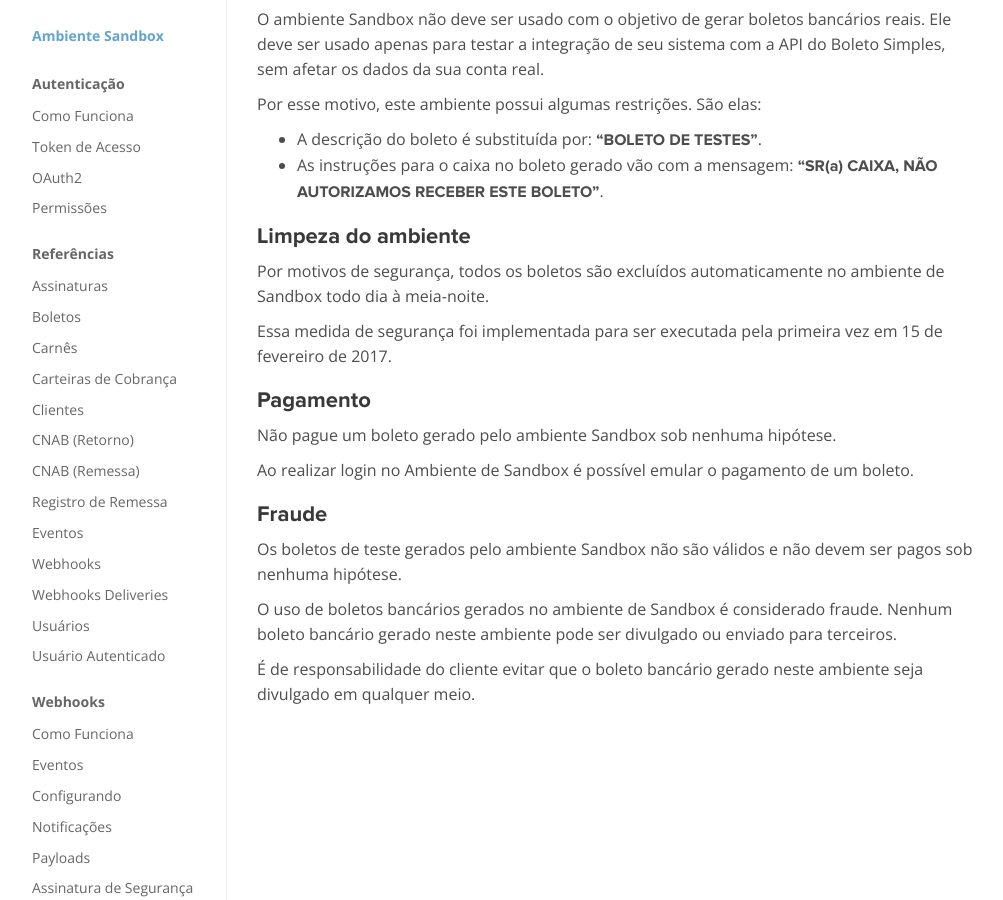
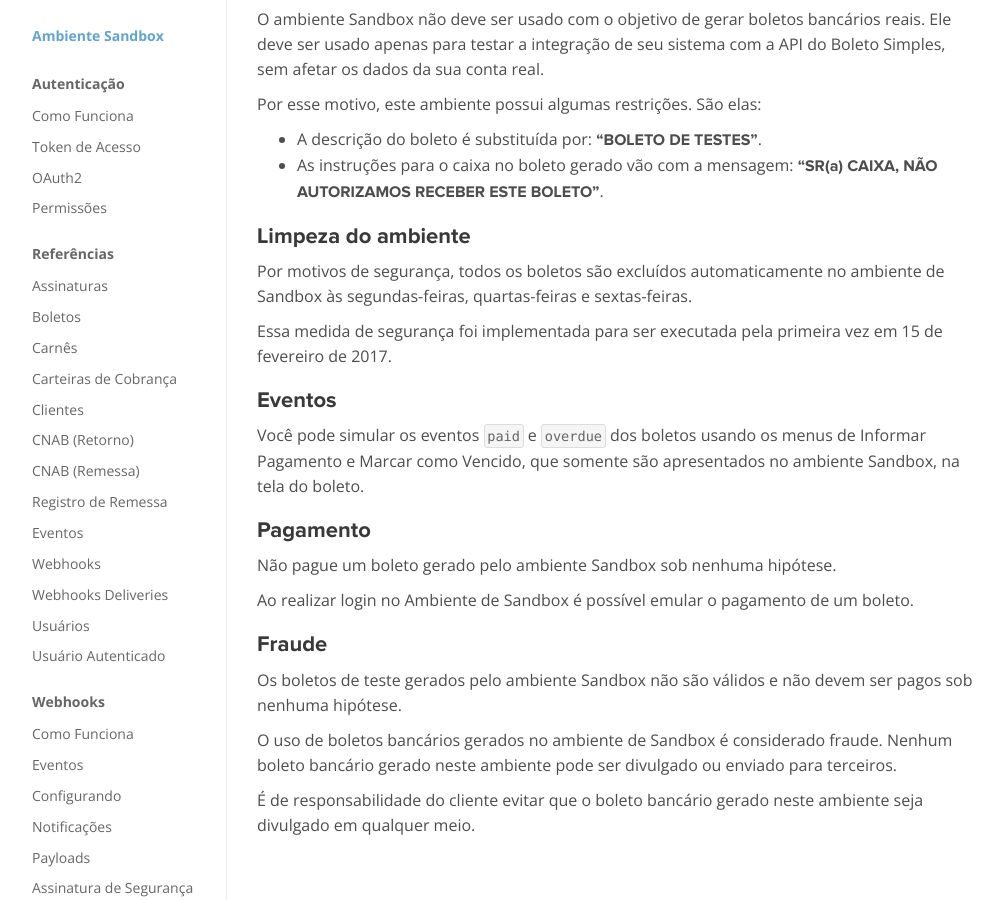
Before and after one commit to BoletoSimples/boletosimples-docs, a Jekyll site: the page built from sandbox.markdown, in a window 1280 px wide and 900 px high, scrolled down 866 px. Shown: the whole window, without its empty margins (143-1146 px from the left). Built offline with Jekyll 4.4.1, drawn with Linux system fonts in a browser that asks for light colours.

Commit message:
update sandbox

```diff
--- a/sandbox.markdown
+++ b/sandbox.markdown
@@ -40,9 +40,13 @@ Por esse motivo, este ambiente possui algumas restrições. São elas:
 
 ### Limpeza do ambiente
 
-Por motivos de segurança, todos os boletos são excluídos automaticamente no ambiente de Sandbox todo dia à meia-noite.
+Por motivos de segurança, todos os boletos são excluídos automaticamente no ambiente de Sandbox às segundas-feiras, quartas-feiras e sextas-feiras.
 
 Essa medida de segurança foi implementada para ser executada pela primeira vez em 15 de fevereiro de 2017.
+
+### Eventos
+
+Você pode simular os eventos `paid` e `overdue` dos boletos usando os menus de Informar Pagamento e Marcar como Vencido, que somente são apresentados no ambiente Sandbox, na tela do boleto.
 
 ### Pagamento
 
```
